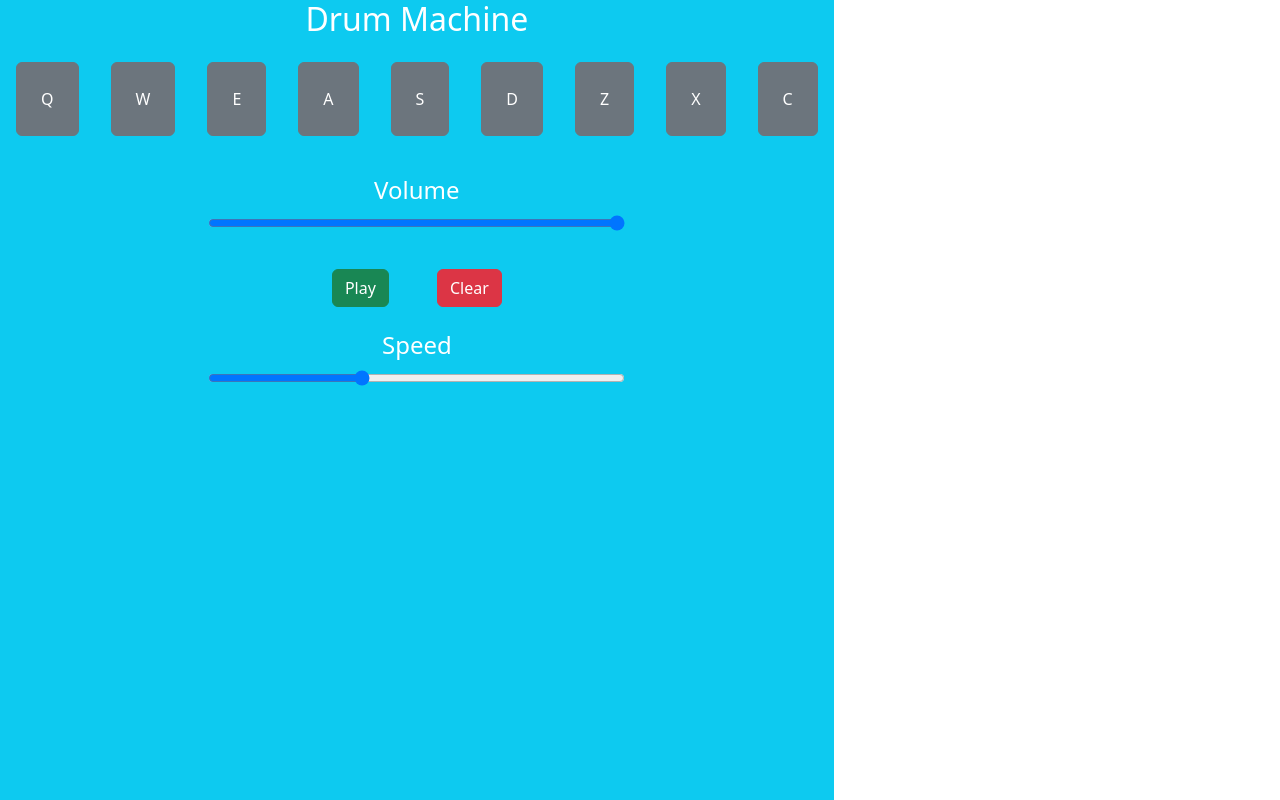
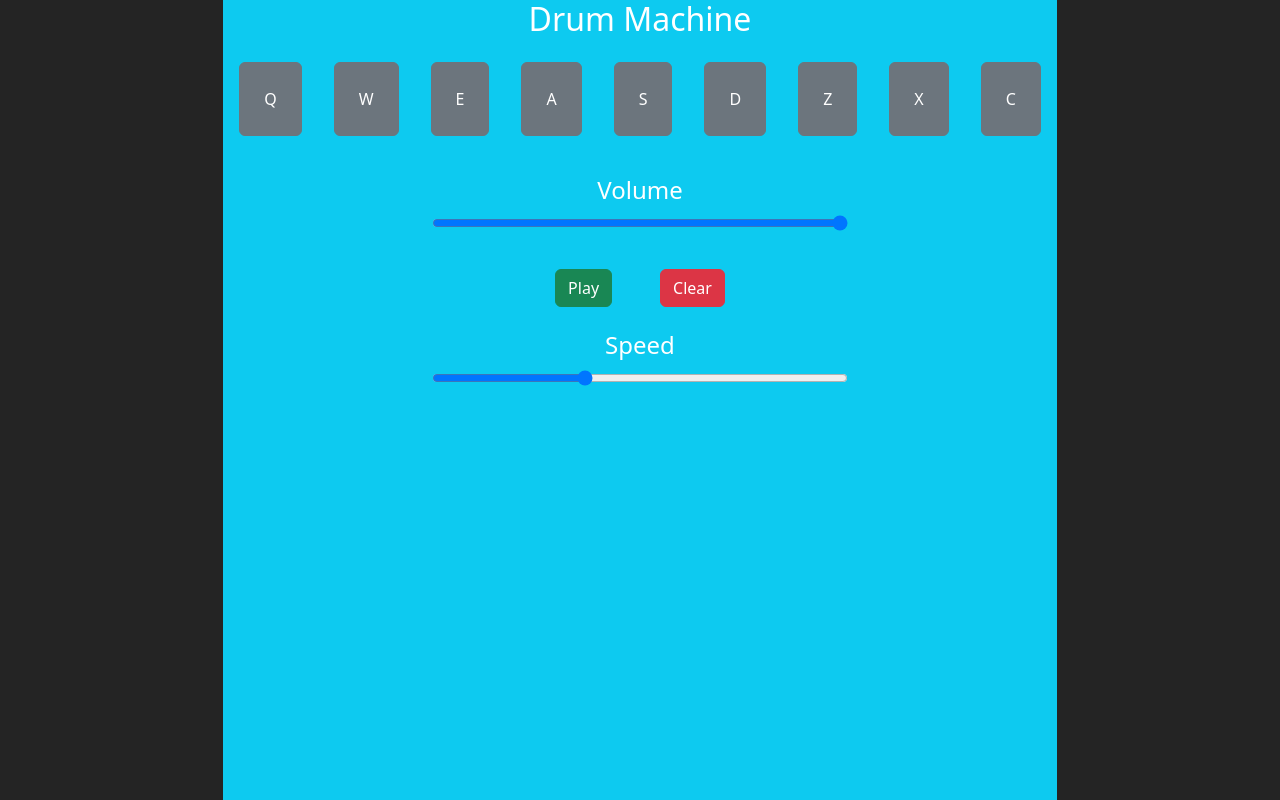
Before and after one commit to JAYBORICHA07/Drum-Machine, a React (Vite) app in the folder Drum-machine/: page / in a window 1280 px wide. Built offline with nearby package versions, Linux system fonts and the light colour scheme.

Commit message:
Adjusted thealignment

```diff
--- a/Drum-machine/src/App.css
+++ b/Drum-machine/src/App.css
@@ -27,9 +27,11 @@ a:hover {
 body {
   margin: 0;
   display: flex;
-  place-items: center;
-  min-width: 320px;
-  min-height: 100vh;
+  justify-content: center; /* Center horizontally */
+  align-items: center; /* Center vertically */
+  min-width: 100vw; /* Use full viewport width */
+  min-height: 100vh; /* Use full viewport height */
+  background-color: #242424;
 }
 
 h1 {
```
